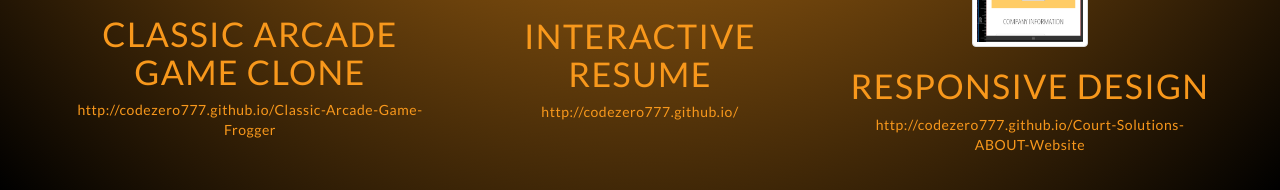
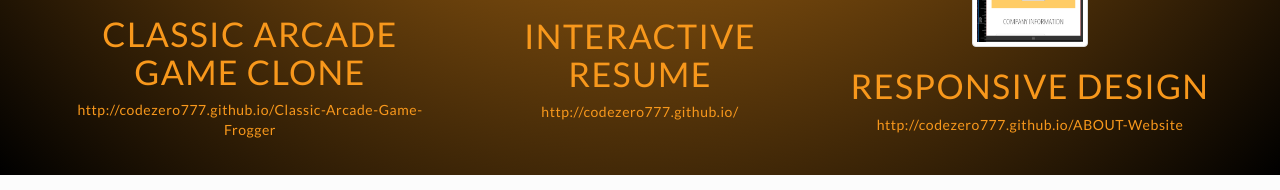
Before and after one commit to CodeZero777/Portfolio-Site, a website: page index.html in a window 1280 px wide. Shown: the part 1207-1397 px from the top of the page. Drawn offline with Linux system fonts and the light colour scheme.

Commit message:
fixed broken link

```diff
--- a/index.html
+++ b/index.html
@@ -72,11 +72,11 @@
 					<p><a href="http://codezero777.github.io/">http://codezero777.github.io/</a></p>
 				</div>
 				<div class="col-md-4">
-					<a href="http://codezero777.github.io/Court-Solutions-ABOUT-Website">
+					<a href="http://codezero777.github.io/ABOUT-Website">
                        <img class="img-thumbnail img-resize" src="images/optimized_images/responsive-website.png" alt="Responsive Design pic">
                     </a>
 					<h2 class="text-uppercase">Responsive Design</h2>
-					<p><a href="http://codezero777.github.io/Court-Solutions-ABOUT-Website">http://codezero777.github.io/Court-Solutions-ABOUT-Website</a></p>
+					<p><a href="http://codezero777.github.io/ABOUT-Website">http://codezero777.github.io/ABOUT-Website</a></p>
 				</div>
 			</div>
 		</div>
```
